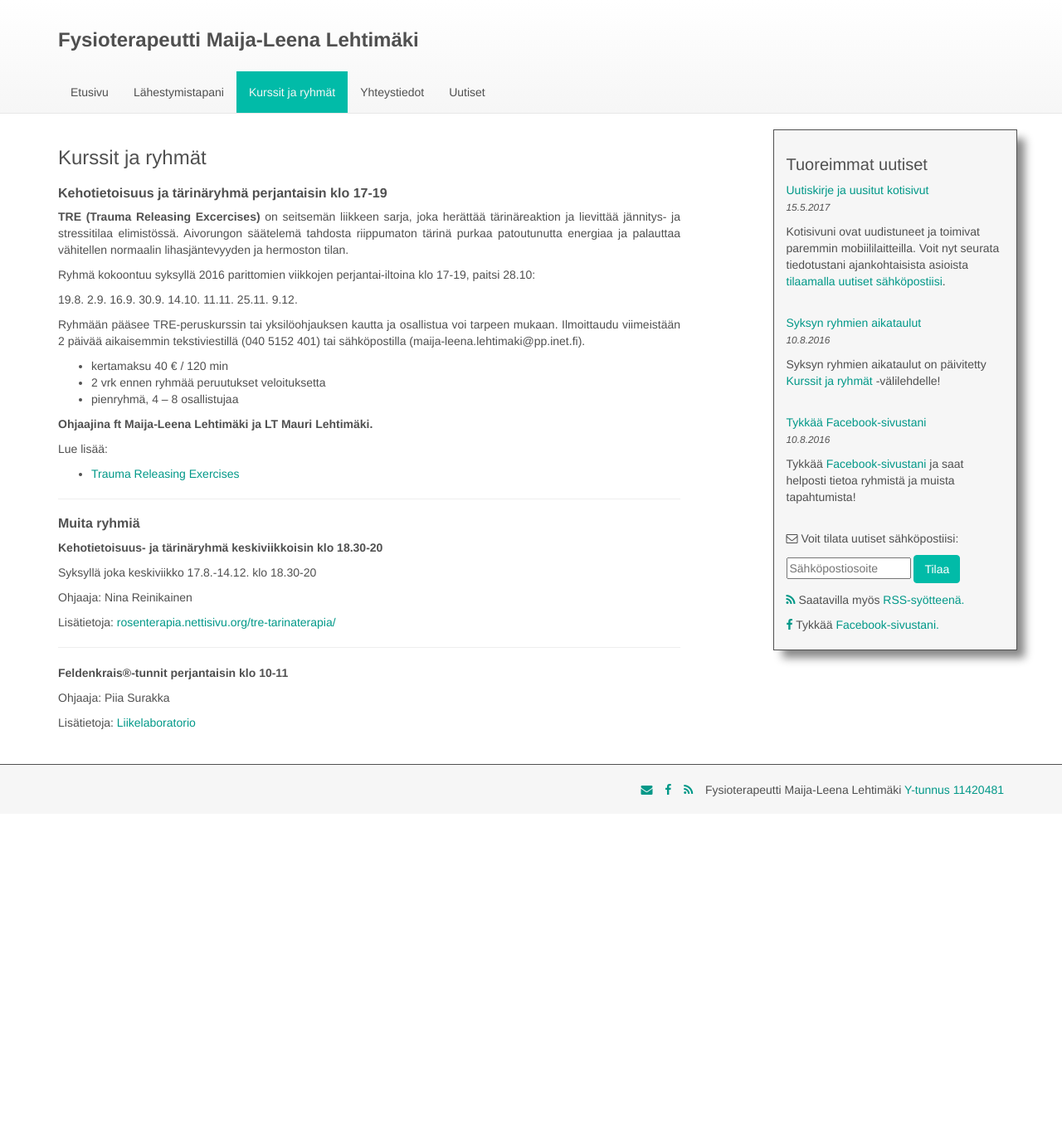
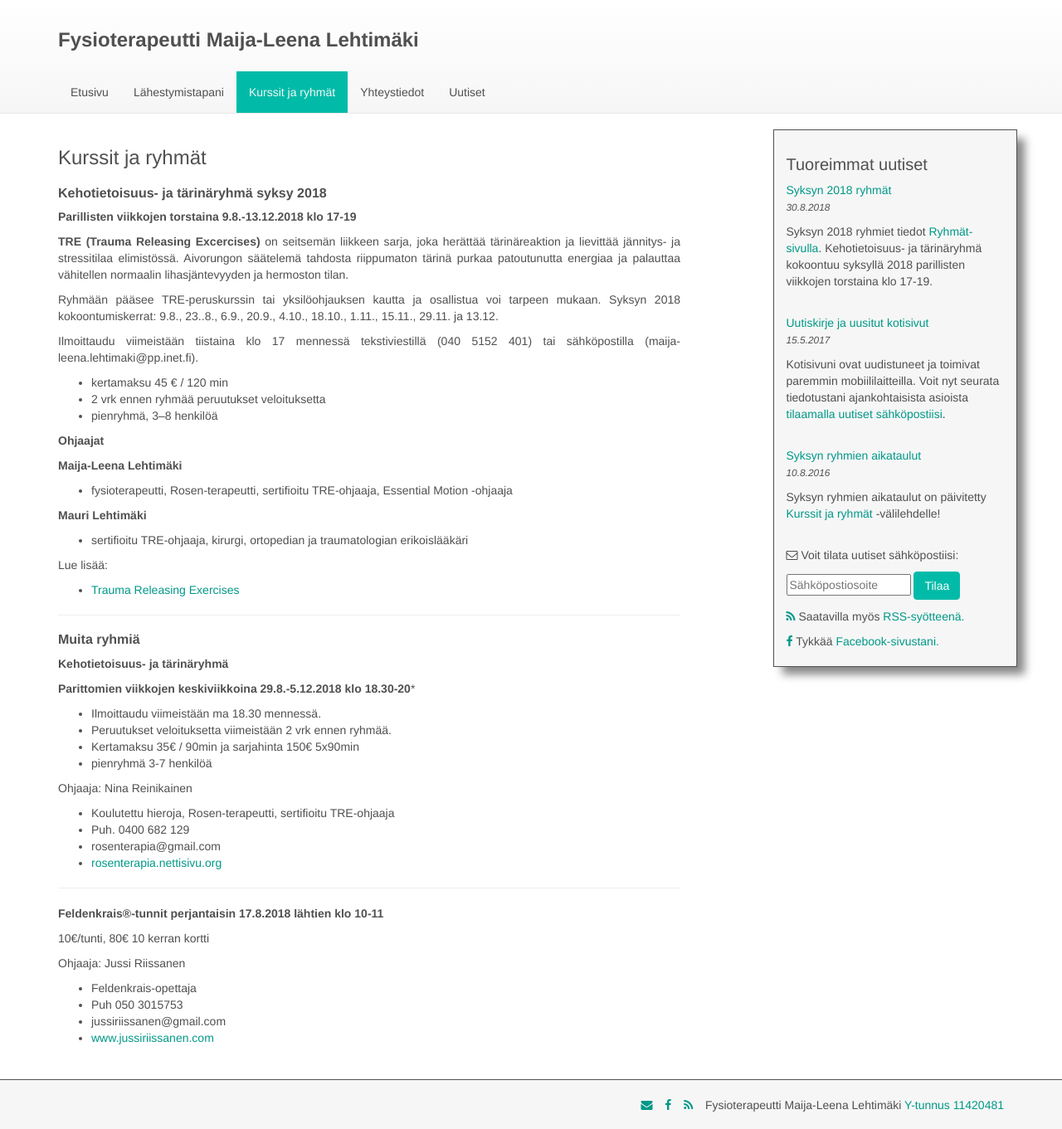
Before and after one commit to jluttine/maijaleenalehtimaki.fi, a Jekyll site: the page built from _pages/02-kurssit-ja-ryhmat.md, in a window 1280 px wide. Shown: the whole page at 83% size. Built offline with Jekyll 4.4.1, drawn with Linux system fonts in a browser that asks for light colours; before the commit the page ends 981 px from its top, so only the background shows below that.

Commit message:
Päivitä syksyn 2018 ryhmät

```diff
--- a/_pages/02-kurssit-ja-ryhmat.md
+++ b/_pages/02-kurssit-ja-ryhmat.md
@@ -3,21 +3,36 @@ title: Kurssit ja ryhmät
 permalink: /kurssit-ja-ryhmat/
 ---
 
-### Kehotietoisuus ja tärinäryhmä perjantaisin klo 17-19
+### Kehotietoisuus- ja tärinäryhmä syksy 2018
 
-**TRE (Trauma Releasing Excercises)** on seitsemän liikkeen sarja, joka herättää tärinäreaktion ja lievittää jännitys- ja stressitilaa elimistössä. Aivorungon säätelemä tahdosta riippumaton tärinä purkaa patoutunutta energiaa ja palauttaa vähitellen normaalin lihasjäntevyyden ja hermoston tilan.
+**Parillisten viikkojen torstaina 9.8.-13.12.2018 klo 17-19**
 
-Ryhmä kokoontuu syksyllä 2016 parittomien viikkojen perjantai-iltoina klo 17-19, paitsi 28.10:
+**TRE (Trauma Releasing Excercises)** on seitsemän liikkeen sarja, joka herättää
+tärinäreaktion ja lievittää jännitys- ja stressitilaa elimistössä. Aivorungon
+säätelemä tahdosta riippumaton tärinä purkaa patoutunutta energiaa ja palauttaa
+vähitellen normaalin lihasjäntevyyden ja hermoston tilan.
 
-19.8.    2.9.   16.9.   30.9.    14.10.    11.11.   25.11.    9.12.
+Ryhmään pääsee TRE-peruskurssin tai yksilöohjauksen kautta ja osallistua voi
+tarpeen mukaan. Syksyn 2018 kokoontumiskerrat: 9.8., 23..8., 6.9., 20.9., 4.10.,
+18.10., 1.11., 15.11., 29.11. ja 13.12.
 
-Ryhmään pääsee TRE-peruskurssin tai yksilöohjauksen kautta ja osallistua voi tarpeen mukaan. Ilmoittaudu viimeistään 2 päivää aikaisemmin tekstiviestillä (040 5152 401) tai sähköpostilla (maija-leena.lehtimaki@pp.inet.fi).
+Ilmoittaudu viimeistään tiistaina klo 17 mennessä tekstiviestillä (040 5152 401)
+tai sähköpostilla (maija-leena.lehtimaki@pp.inet.fi).
 
-- kertamaksu 40 € / 120 min
+- kertamaksu 45 € / 120 min
 - 2 vrk ennen ryhmää peruutukset veloituksetta
-- pienryhmä, 4 – 8 osallistujaa
+- pienryhmä, 3–8 henkilöä
 
-**Ohjaajina ft Maija-Leena Lehtimäki ja LT Mauri Lehtimäki.**
+**Ohjaajat**
+
+**Maija-Leena Lehtimäki**
+
+- fysioterapeutti, Rosen-terapeutti, sertifioitu TRE-ohjaaja, Essential Motion -ohjaaja
+
+
+**Mauri Lehtimäki**
+
+- sertifioitu TRE-ohjaaja, kirurgi, ortopedian ja traumatologian erikoislääkäri
 
 Lue lisää:
 
@@ -27,18 +42,29 @@ Lue lisää:
 
 ### Muita ryhmiä
 
-**Kehotietoisuus- ja tärinäryhmä keskiviikkoisin klo 18.30-20**
+**Kehotietoisuus- ja tärinäryhmä**
 
-Syksyllä joka keskiviikko 17.8.-14.12. klo 18.30-20
+**Parittomien viikkojen keskiviikkoina 29.8.-5.12.2018 klo 18.30-20***
+
+- Ilmoittaudu viimeistään ma 18.30 mennessä.
+- Peruutukset veloituksetta viimeistään 2 vrk ennen ryhmää.
+- Kertamaksu 35€ / 90min ja sarjahinta 150€ 5x90min
+- pienryhmä 3-7 henkilöä
 
 Ohjaaja: Nina Reinikainen
-
-Lisätietoja: [rosenterapia.nettisivu.org/tre-tarinaterapia/](http://rosenterapia.nettisivu.org/tre-tarinaterapia/)
+- Koulutettu hieroja, Rosen-terapeutti, sertifioitu TRE-ohjaaja
+- Puh. 0400 682 129
+- rosenterapia@gmail.com
+- [rosenterapia.nettisivu.org](http://www.rosenterapia.nettisivu.org/)
 
 ---
 
-**Feldenkrais®-tunnit perjantaisin klo 10-11**
+**Feldenkrais®-tunnit perjantaisin 17.8.2018 lähtien klo 10-11**
 
-Ohjaaja: Piia Surakka
+10€/tunti, 80€ 10 kerran kortti
 
-Lisätietoja: [Liikelaboratorio](http://www.liikelaboratorio.fi/atm.html)
+Ohjaaja: Jussi Riissanen
+- Feldenkrais-opettaja
+- Puh 050 3015753
+- jussiriissanen@gmail.com
+- [www.jussiriissanen.com](http://www.jussiriissanen.com)
--- /dev/null
+++ b/_posts/2018-08-30-syksyn-2018-ryhmat.md
@@ -0,0 +1,8 @@
+---
+title: Syksyn 2018 ryhmät
+date: 2018-08-30 20:51
+---
+
+Syksyn 2018 ryhmiet tiedot [Ryhmät-sivulla]({{ site.url }}{{ site.baseul }}{%
+link _pages/02-kurssit-ja-ryhmat.md %}). Kehotietoisuus- ja tärinäryhmä
+kokoontuu syksyllä 2018 parillisten viikkojen torstaina klo 17-19.
```
